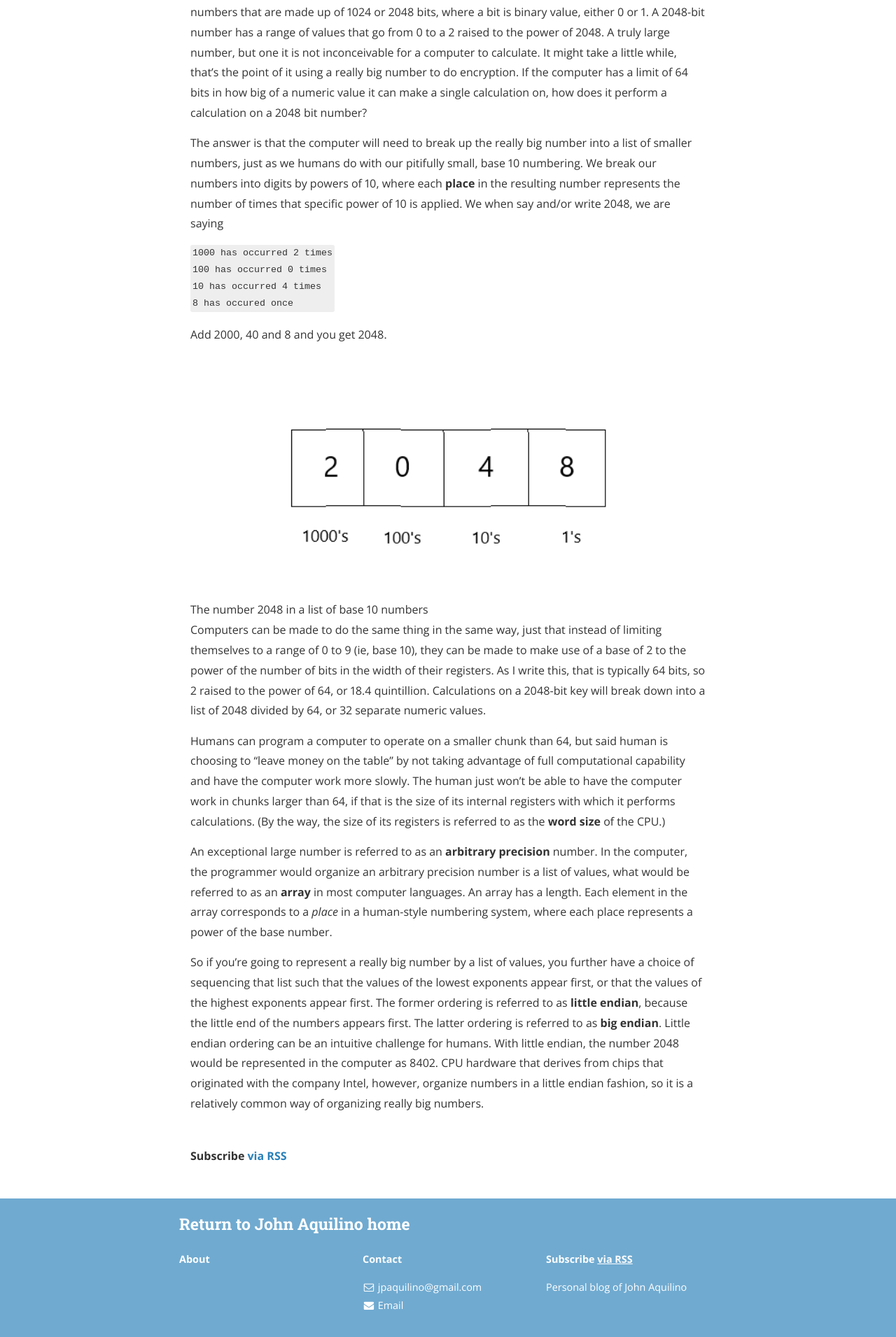
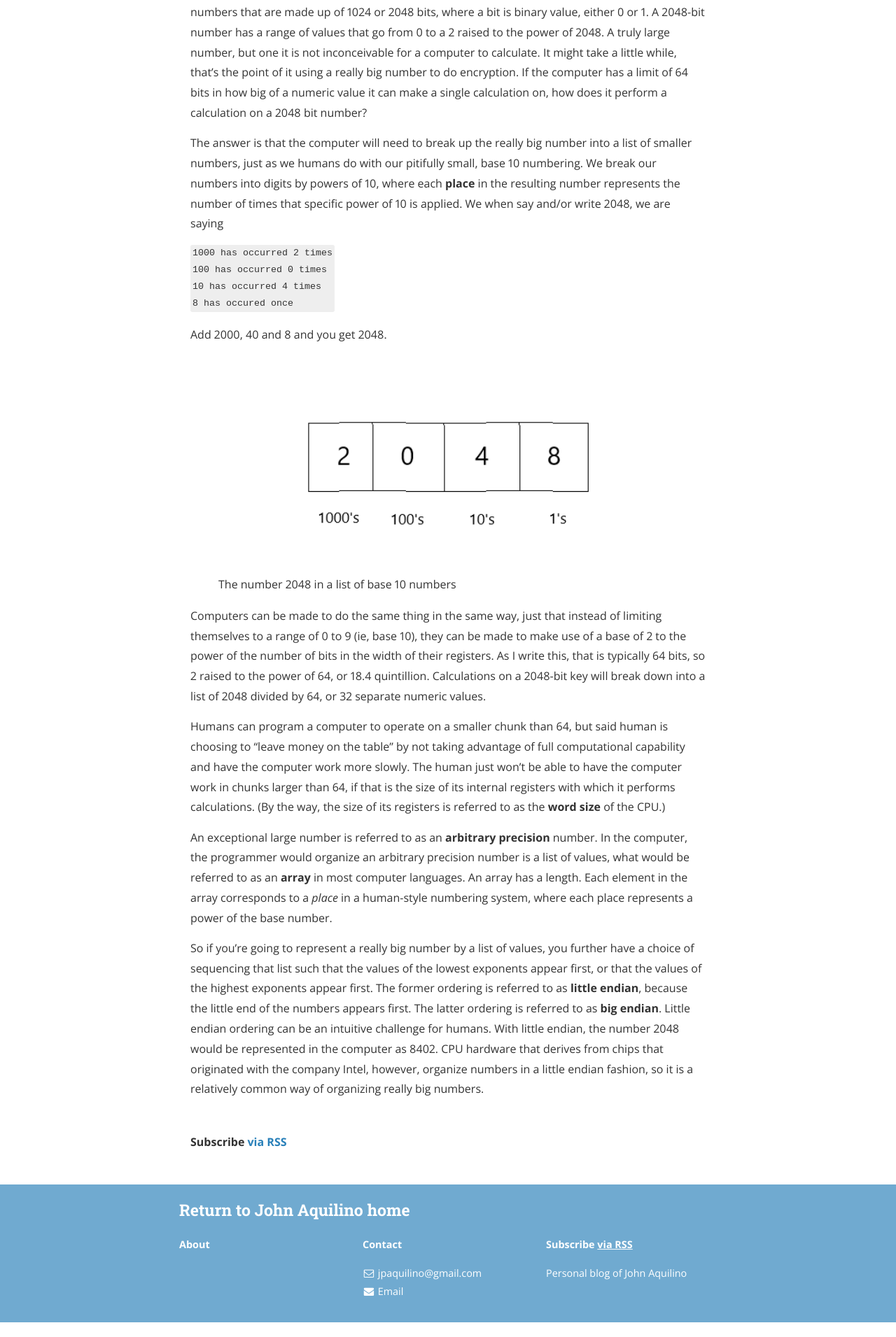
Before and after one commit to jaquilino/jaquilino.github.io, a Jekyll site: the page built from _posts/2023-01-20-arbitrary-precision.markdown, in a window 1280 px wide. Shown: the part 1590-3501 px from the top of the page at 70% size. Built offline with Jekyll 4.4.1, drawn with Linux system fonts in a browser that asks for light colours; nearby versions of some CDN libraries; a style sheet for code colours, icons or effects is not loaded; after the commit the page ends 3480 px from its top, so only the background shows below that.

Commit message:
Last try at centering caption below image

````diff
--- a/_posts/2023-01-20-arbitrary-precision.markdown
+++ b/_posts/2023-01-20-arbitrary-precision.markdown
@@ -87,9 +87,9 @@
 ```
 Add 2000, 40 and 8 and you get 2048.
 
-<figure class="center-caption">
+<figure>
 <img src="/assets/base-10-2048.png" alt="Number 2048 in base 10" title="Number 2048 in base 10" />
-<figcaption>The number 2048 in a list of base 10 numbers</figcaption>
+<figcaption class="center-caption">The number 2048 in a list of base 10 numbers</figcaption>
 </figure>
 
 Computers can be made to do the same thing in the same way,
````
